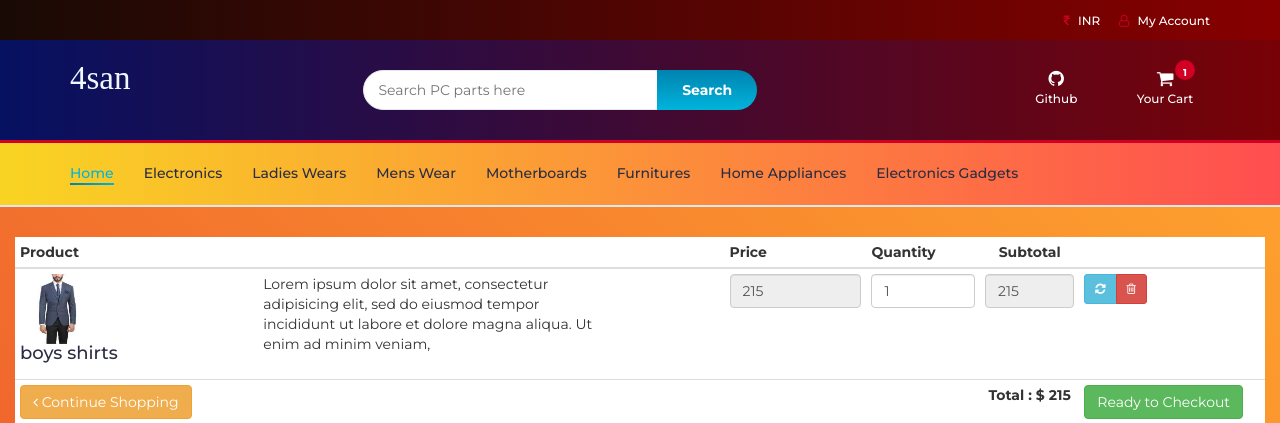
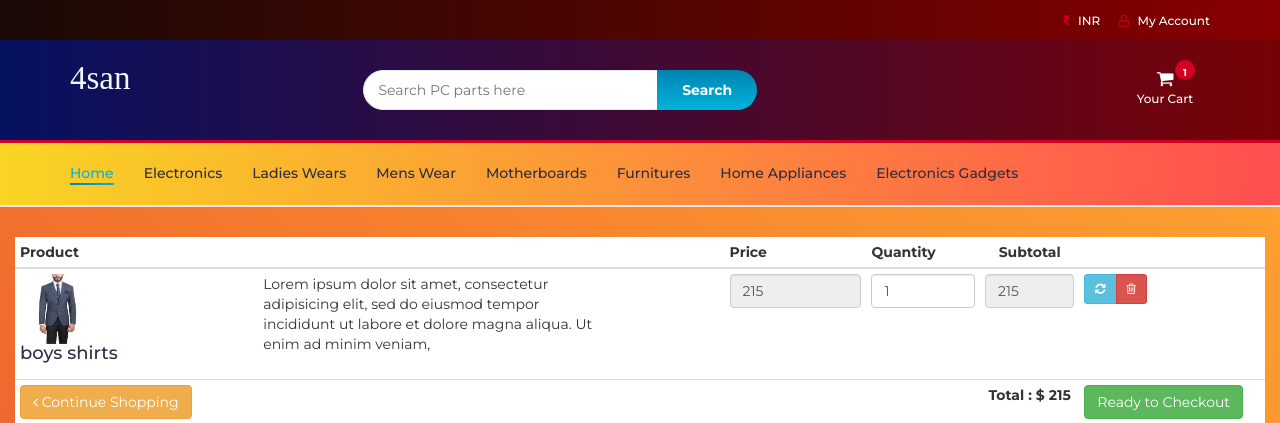
Before and after one commit to TanushKrashak/PC_E-Commerce_Website, a PHP site: page /myfiles/cart.php in a window 1280 px wide. Shown: the top 423 px of the page. Run offline with PHP 8.4, Linux system fonts and the light colour scheme; data comes from the database, SQL or seed files in the repository; some libraries are stand-ins or nearby versions.

Commit message:
Update header.php

```diff
--- a/header.php
+++ b/header.php
@@ -200,16 +200,6 @@ session_start();
 						<!-- ACCOUNT -->
 						<div class="col-md-3 clearfix">
 							<div class="header-ctn">
-								<!-- Wishlist -->
-								<div>
-									<a href="https://github.com/puneethreddyhc">
-										<i class="fa fa-github"></i>
-										<span>Github</span>
-
-									</a>
-								</div>
-								<!-- /Wishlist -->
-
 								<!-- Cart -->
 								<div class="dropdown">
 									<a class="dropdown-toggle" data-toggle="dropdown" aria-expanded="true">
```
